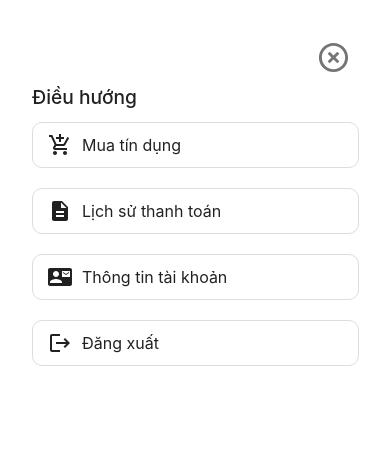
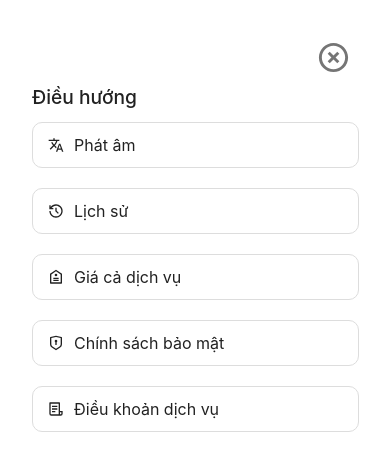
Before and after one commit to buivantoana/Web_Voice, a React (Vite) app: page /payment-history in a window 390 px wide. Both pictures are taken after a click on the element 47 px from the left and 35 px from the top of the page. Shown: the top 470 px of the page. Built offline with nearby package versions, Linux system fonts and the light colour scheme; no server answers.

Commit message:
responsive

```diff
--- a/src/components/Header.tsx
+++ b/src/components/Header.tsx
@@ -21,7 +21,15 @@ import {
   Hidden,
 } from "@mui/material";
 import { useEffect, useState } from "react";
-import { RiMenuFill, RiNotification2Line } from "react-icons/ri";
+import {
+  RiFileHistoryLine,
+  RiFileList3Line,
+  RiHistoryLine,
+  RiMenuFill,
+  RiNotification2Line,
+  RiPriceTag2Line,
+  RiShieldKeyholeLine,
+} from "react-icons/ri";
 import { Link, NavLink } from "react-router-dom";
 import logo from "../images/loading-lines-6747317-5601928.webp";
 
@@ -414,7 +422,7 @@ const Header = () => {
                 Điều hướng
               </Typography>
             </Box>
-            <Link onClick={toggleDrawer(false)} to={"/buy-credits"}>
+            <Link onClick={toggleDrawerMenu(false)} to={"/"}>
               <Box
                 mt={"10px"}
                 border={"1px solid #dddddd"}
@@ -433,12 +441,26 @@ const Header = () => {
                 }}
                 width={"calc(100%-30px)"}>
                 <Box display={"flex"} alignItems={"center"} gap={"10px"}>
-                  <AddShoppingCartIcon />
-                  <Typography> Mua tín dụng</Typography>
+                  <svg
+                    data-v-fa4d36aa=''
+                    xmlns='http://www.w3.org/2000/svg'
+                    xmlnsXlink='http://www.w3.org/1999/xlink'
+                    aria-hidden='true'
+                    role='img'
+                    className='icon flex-shrink-0 w-5 h-5 relative text-gray-700 dark:text-gray-200'
+                    width='1em'
+                    height='1em'
+                    viewBox='0 0 24 24'>
+                    <path
+                      fill='currentColor'
+                      d='m11.9 22l4.55-12h2.1l4.55 12H21l-1.075-3.05h-4.85L14 22zM4 19l-1.4-1.4l5.05-5.05q-.875-.875-1.588-2T4.75 8h2.1q.5.975 1 1.7t1.2 1.45q.825-.825 1.713-2.313T12.1 6H1V4h7V2h2v2h7v2h-2.9q-.525 1.8-1.575 3.7t-2.075 2.9l2.4 2.45l-.75 2.05l-3.05-3.125zm11.7-1.8h3.6l-1.8-5.1z'
+                    />
+                  </svg>
+                  <Typography>Phát âm</Typography>
                 </Box>
               </Box>
             </Link>
-            <Link onClick={toggleDrawer(false)} to={"/payment-history"}>
+            <Link onClick={toggleDrawerMenu(false)} to={"/history"}>
               <Box
                 mt={"20px"}
                 border={"1px solid #dddddd"}
@@ -457,12 +479,12 @@ const Header = () => {
                 }}
                 width={"calc(100%-30px)"}>
                 <Box display={"flex"} alignItems={"center"} gap={"10px"}>
-                  <DescriptionIcon />
-                  <Typography> Lịch sử thanh toán</Typography>
+                  <RiHistoryLine />
+                  <Typography>Lịch sử</Typography>
                 </Box>
               </Box>
             </Link>
-            <Link onClick={toggleDrawer(false)} to={"/profile"}>
+            <Link onClick={toggleDrawerMenu(false)} to={"/pricing-plans"}>
               <Box
                 mt={"20px"}
                 border={"1px solid #dddddd"}
@@ -481,10 +503,12 @@ const Header = () => {
                 }}
                 width={"calc(100%-30px)"}>
                 <Box display={"flex"} alignItems={"center"} gap={"10px"}>
-                  <ContactMailIcon />
-                  <Typography> Thông tin tài khoản</Typography>
+                  <RiPriceTag2Line />
+                  <Typography> Giá cả dịch vụ</Typography>
                 </Box>
               </Box>
+            </Link>
+            <Link onClick={toggleDrawerMenu(false)} to={"/privacy"}>
               <Box
                 mt={"20px"}
                 border={"1px solid #dddddd"}
@@ -503,8 +527,32 @@ const Header = () => {
                 }}
                 width={"calc(100%-30px)"}>
                 <Box display={"flex"} alignItems={"center"} gap={"10px"}>
-                  <LogoutIcon />
-                  <Typography>Đăng xuất </Typography>
+                  <RiShieldKeyholeLine />
+                  <Typography>Chính sách bảo mật</Typography>
+                </Box>
+              </Box>
+            </Link>
+            <Link onClick={toggleDrawerMenu(false)} to={"/terms"}>
+              <Box
+                mt={"20px"}
+                border={"1px solid #dddddd"}
+                borderRadius={"10px"}
+                p={"10px 15px"}
+                sx={{
+                  cursor: "pointer",
+                  transition: "background-color 0.3s, color 0.3s", // Smooth transition for hover
+                  "&:hover": {
+                    backgroundColor: "grey_700.main", // Background on hover
+                    color: "active.main", // Text and icon color on hover
+                  },
+                  "&:hover .MuiSvgIcon-root": {
+                    color: "active.main", // Icon color on hover
+                  },
+                }}
+                width={"calc(100%-30px)"}>
+                <Box display={"flex"} alignItems={"center"} gap={"10px"}>
+                  <RiFileList3Line />
+                  <Typography>Điều khoản dịch vụ</Typography>
                 </Box>
               </Box>
             </Link>
--- a/src/pages/buy_credit/BuyCreditView.tsx
+++ b/src/pages/buy_credit/BuyCreditView.tsx
@@ -93,7 +93,7 @@ const BuyCreditView = ({
                     overflowX: "scroll",
                     overflowY: "hidden", // Ẩn thanh cuộn dọc
                     whiteSpace: "nowrap",
-                    width: "93%",
+                    width: { xs: "87%", md: "93%" },
                   }}>
                   {buy_amount.map((_, index) => (
                     <Box
@@ -157,14 +157,14 @@ const BuyCreditView = ({
                 Nạp tiền tuỳ chỉnh
               </Typography>
               <Box
-                width={"100%"}
+                width={{ xs: "97%", md: "100%" }}
                 display={"flex"}
                 justifyContent={"center"}
                 flexDirection={"column"}
                 gap={"10px"}
                 alignItems={"center"}>
                 <Box
-                  width={"50%"}
+                  width={{ xs: "75%", md: "50%" }}
                   display={"flex"}
                   alignItems={"center"}
                   justifyContent={"space-between"}
@@ -187,7 +187,7 @@ const BuyCreditView = ({
                     <RemoveIcon sx={{ color: "white" }} />
                   </Box>
                   <Box
-                    display={"flex"}
+                    display={{ xs: "unset", md: "flex" }}
                     color={"#ff9800"}
                     alignItems={"center"}
                     gap={"10px"}>
@@ -250,7 +250,7 @@ const BuyCreditView = ({
                     }}
                   />
                 </Box>
-                <Box width={"50%"}>
+                <Box width={{ xs: "70%", md: "50%" }}>
                   <Button
                     onClick={() => {
                       handleCreatePayment();
--- a/src/pages/payment_history/PaymentHistoryView.tsx
+++ b/src/pages/payment_history/PaymentHistoryView.tsx
@@ -61,8 +61,17 @@ const PaymentHistoryView = (props: Props) => {
                     padding={"0px 20px 30px"}
                     justifyContent={"space-between"}>
                     <Box>
-                      <Box display={"flex"} alignItems={"end"} gap={"10px"}>
-                        <Typography variant='h5'>200K tín dụng</Typography>
+                      <Box
+                        display={{ xs: "unset", md: "flex" }}
+                        alignItems={"end"}
+                        gap={"10px"}>
+                        <Typography
+                          variant='h5'
+                          fontWeight={"500"}
+                          fontSize={{ xs: "1.2rem", md: "1.3rem" }}>
+                          200K tín dụng
+                        </Typography>
+                        <Box display={"flex"} gap={"10px"}>
                           <Button
                             sx={{
                               borderRadius: "5px",
@@ -90,66 +99,6 @@ const PaymentHistoryView = (props: Props) => {
                             Hủy bỏ
                           </Button>
                         </Box>
-                      <Typography fontSize={".8rem"} color='grey_500.main'>
-                        2024-10-24 23:15:02
-                      </Typography>
-                      <Typography fontSize={".9rem"} color='grey_500.main'>
-                        Order ID: 1db0f73e-9223-11ef-b28d-be6d42b1dbef
-                      </Typography>
-                      <Typography
-                        fontSize={".9rem"}
-                        sx={{ display: "flex", alignItems: "center" }}
-                        color='grey_500.main'>
-                        <RiPaypalFill /> Paypal ID:
-                        1db0f73e-9223-11ef-b28d-be6d42b1dbef
-                      </Typography>
-                    </Box>
-                    <Typography variant='h5' color='grey_500.main'>
-                      8$
-                    </Typography>
-                  </Box>
-                </TimelineContent>
-              </TimelineItem>
-              <TimelineItem>
-                <TimelineSeparator>
-                  <HighlightOffIcon />
-                  <TimelineConnector sx={{ minHeight: "40px" }} />
-                </TimelineSeparator>
-                <TimelineContent>
-                  <Box
-                    display={"flex"}
-                    width={"100%"}
-                    padding={"0px 20px 30px"}
-                    justifyContent={"space-between"}>
-                    <Box>
-                      <Box display={"flex"} alignItems={"end"} gap={"10px"}>
-                        <Typography variant='h5'>200K tín dụng</Typography>
-                        <Button
-                          sx={{
-                            borderRadius: "5px",
-                            padding: "2px 0px",
-                            backgroundColor: "rgb(254 236 220)", // Màu nền của nút
-                            color: "rgb(138 44 13)", // Màu chữ
-                            "&:hover": {
-                              backgroundColor: "rgb(254 236 220)", // Màu nền khi hover
-                            },
-                          }}
-                          variant='contained'>
-                          Mua tín dụng
-                        </Button>
-                        <Button
-                          sx={{
-                            borderRadius: "5px",
-                            padding: "2px 5px",
-                            backgroundColor: theme.palette.grey_700.main, // Màu nền của nút
-                            color: "black", // Màu chữ
-                            "&:hover": {
-                              backgroundColor: theme.palette.grey_700.main, // Màu nền khi hover
-                            },
-                          }}
-                          variant='contained'>
-                          Hủy bỏ
-                        </Button>
                       </Box>
                       <Typography fontSize={".8rem"} color='grey_500.main'>
                         2024-10-24 23:15:02
--- a/src/pages/profile/ProfileView.tsx
+++ b/src/pages/profile/ProfileView.tsx
@@ -52,7 +52,7 @@ const ProfileView = (props: Props) => {
             <TextField
               variant='outlined'
               sx={{
-                width: "500px",
+                width: { xs: "291px", md: "500px" },
                 "& .MuiOutlinedInput-root": {
                   borderRadius: "10px",
                   backgroundColor: "white",
```
Lines whose indentation alone changed are shown as unchanged.
